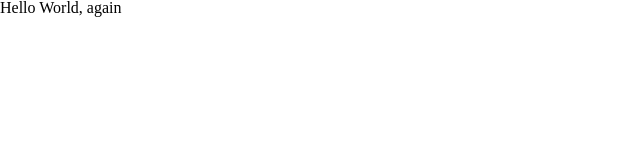
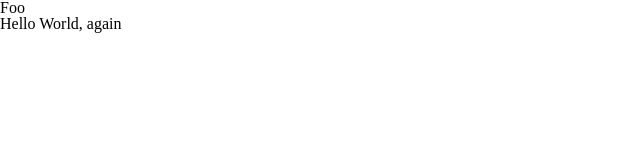
Before and after one commit to Ezekiel3626/git-basics, a plain HTML site: page index.html in a window 1280 px wide. Shown: the whole page, without its empty margins (0-640 px from the left). Drawn offline with nearby package versions, Linux system fonts and the light colour scheme.

Commit message:
added another line of copy

```diff
--- a/index.html
+++ b/index.html
@@ -11,6 +11,7 @@
 
 	</head>
 	<body>
+		<p>Foo</p>
 		<p>Hello World, again</p>
 	</body>
 </html>
```
